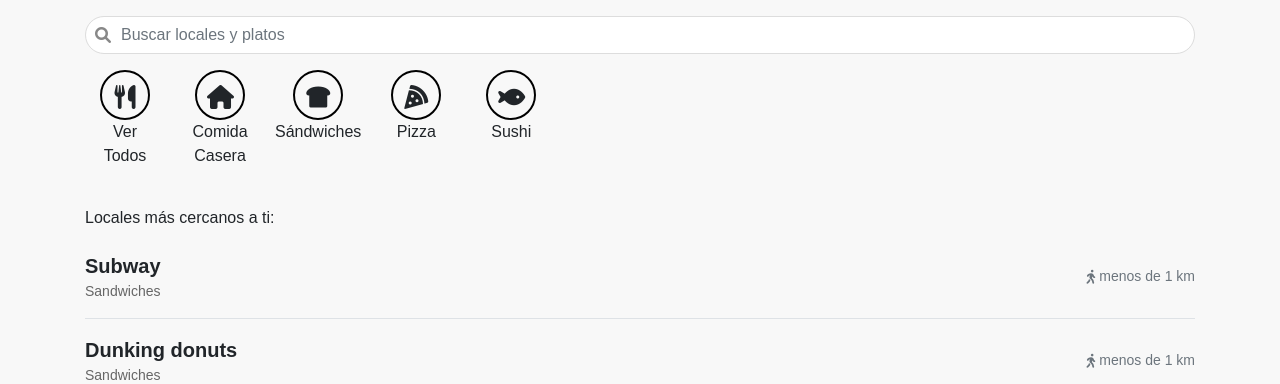
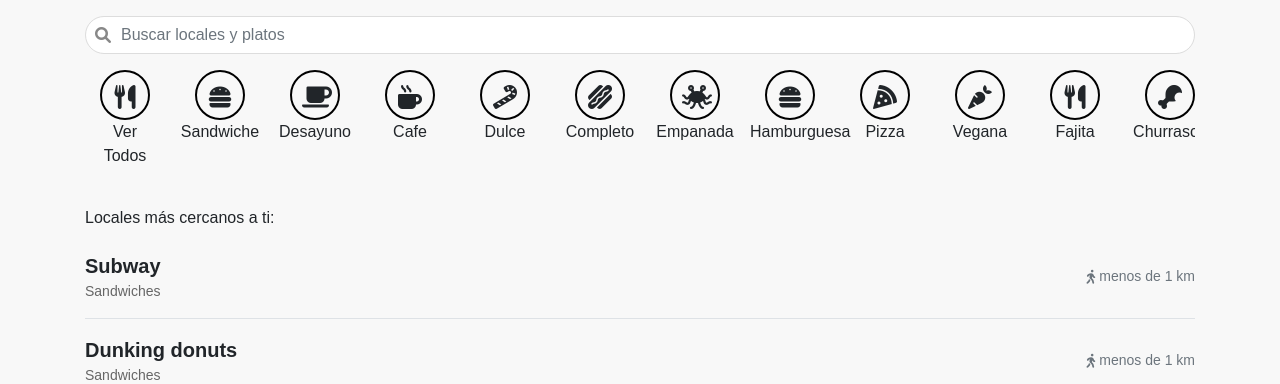
Before and after one commit to fernandovax20/radar_junaeb, a Flask app: page / in a window 1280 px wide. Shown: the part 70-454 px from the top of the page. Run offline with Flask 3, Linux system fonts and the light colour scheme; some libraries are stand-ins or nearby versions.

Commit message:
integracion de categorias con sus iconos a vista principal index

```diff
--- a/App/main.py
+++ b/App/main.py
@@ -8,6 +8,32 @@ app.config['SQLALCHEMY_TRACK_MODIFICATIONS'] = False
 app.config['SECRET_KEY'] = 'mi_secreto_super_secreto'
 app.config['TEMPLATES_AUTO_RELOAD'] = True
 db = SQLAlchemy(app)
+
+
+ICONOS_CATEGORIAS = [
+    {'nombre': 'Sandwiche', 'icono': 'fa-solid fa-burger'},
+    {'nombre': 'Desayuno', 'icono': 'fa-solid fa-coffee'},
+    {'nombre': 'Cafe', 'icono': 'fa-solid fa-mug-hot'},
+    {'nombre': 'Dulce', 'icono': 'fa-solid fa-candy-cane'},
+    {'nombre': 'Completo', 'icono': 'fa-solid fa-hotdog'},
+    {'nombre': 'Empanada', 'icono': 'fa-solid fa-pastafarianism'},
+    {'nombre': 'Hamburguesa', 'icono': 'fa-solid fa-hamburger'},
+    {'nombre': 'Pizza', 'icono': 'fa-solid fa-pizza-slice'},
+    {'nombre': 'Vegana', 'icono': 'fa-solid fa-carrot'},
+    {'nombre': 'Fajita', 'icono': 'fa-utensils'},
+    {'nombre': 'Churrasco', 'icono': 'fa-solid fa-drumstick-bite'},
+    {'nombre': 'Ensalada', 'icono': 'fa-solid fa-leaf'},
+    {'nombre': 'Papas Frita', 'icono': 'fa-utensils'},
+    {'nombre': 'Gohan', 'icono': 'fa-utensils'},
+    {'nombre': 'Handroll', 'icono': 'fa-utensils'},
+    {'nombre': 'Vegano', 'icono': 'fa-solid fa-seedling'},
+    {'nombre': 'Sushi', 'icono': 'fa-solid fa-fish'},
+    {'nombre': 'General', 'icono': 'fa-solid fa-utensils'},
+    {'nombre': 'Lasaña', 'icono': 'fa-solid fa-layer-group'},
+    {'nombre': 'Ravioli', 'icono': 'fa-utensils'},
+    {'nombre': 'Colacion', 'icono': 'fa-solid fa-utensil-spoon'},
+    {'nombre': 'Sopaipilla', 'icono': 'fa-solid fa-cookie'}
+]
 
 # Modelo de base de datos para los restaurantes
 class Restorant(db.Model):
@@ -32,8 +58,8 @@ class Menu(db.Model):
 def index():
     # Consultar todos los restaurantes en la base de datos
     restorants = Restorant.query.all()
-    print(restorants[1].nombre)
-    return render_template('index.html', restorants=restorants)
+
+    return render_template('index.html', restorants=restorants, iconos = ICONOS_CATEGORIAS)
 
 with app.app_context():
     # Crear las tablas de la base de datos
--- a/App/templates/index.html
+++ b/App/templates/index.html
@@ -33,26 +33,14 @@
                     style="font-size: 24px; padding: 10px; border: 2px solid #000; border-radius: 50%; display: inline-block; width: 50px; height: 50px; line-height: 30px;"></i>
                 <div>Ver<br>Todos</div>
             </div>
-            <div class="category text-center" style="min-width: 80px;">
-                <i class="fas fa-home"
-                    style="font-size: 24px; padding: 10px; border: 2px solid #000; border-radius: 50%; display: inline-block; width: 50px; height: 50px; line-height: 30px;"></i>
-                <div>Comida<br>Casera</div>
-            </div>
-            <div class="category text-center" style="min-width: 80px;">
-                <i class="fas fa-bread-slice"
-                    style="font-size: 24px; padding: 10px; border: 2px solid #000; border-radius: 50%; display: inline-block; width: 50px; height: 50px; line-height: 30px;"></i>
-                <div>Sándwiches</div>
-            </div>
-            <div class="category text-center" style="min-width: 80px;">
-                <i class="fas fa-pizza-slice"
-                    style="font-size: 24px; padding: 10px; border: 2px solid #000; border-radius: 50%; display: inline-block; width: 50px; height: 50px; line-height: 30px;"></i>
-                <div>Pizza</div>
-            </div>
-            <div class="category text-center" style="min-width: 80px;">
-                <i class="fas fa-fish"
-                    style="font-size: 24px; padding: 10px; border: 2px solid #000; border-radius: 50%; display: inline-block; width: 50px; height: 50px; line-height: 30px;"></i>
-                <div>Sushi</div>
-            </div>
+
+            {% for ico in iconos %}
+                <div class="category text-center" style="min-width: 80px;">
+                    <i class="fas {{ico.icono}}"
+                        style="font-size: 24px; padding: 10px; border: 2px solid #000; border-radius: 50%; display: inline-block; width: 50px; height: 50px; line-height: 30px;"></i>
+                    <div>{{ico.nombre}}</div>
+                </div>
+            {% endfor %}
         </div>
         <h6 class="mt-4 mb-2">Locales más cercanos a ti:</h6>
         <div class="places" style="max-height: 60vh; overflow-y: auto;">
@@ -81,6 +69,29 @@
     <script src="https://code.jquery.com/jquery-3.5.1.slim.min.js"></script>
     <script src="https://cdn.jsdelivr.net/npm/@popperjs/core@2.9.2/dist/umd/popper.min.js"></script>
     <script src="https://stackpath.bootstrapcdn.com/bootstrap/4.5.2/js/bootstrap.min.js"></script>
+
+<script>
+
+    function obtenerUbicacion() {
+        if (navigator.geolocation) {
+            navigator.geolocation.getCurrentPosition(function(position) {
+                var lat = position.coords.latitude;
+                var lon = position.coords.longitude;
+                console.log("Latitud: " + lat + ", Longitud: " + lon);
+            }, function(error) {
+                console.error("Error al obtener la ubicación: " + error.message);
+            }, {
+                maximumAge: 0, // No cache
+                timeout: 10000 // 10 seconds timeout
+            });
+        } else {
+            console.error("La geolocalización no es soportada por este navegador.");
+        }
+    }
+
+    setInterval(obtenerUbicacion, 20000); // Ejecutar cada 10 segundos
+</script>
+
 </body>
 
 </html>
```
Also changed, not shown: 1 other file.
